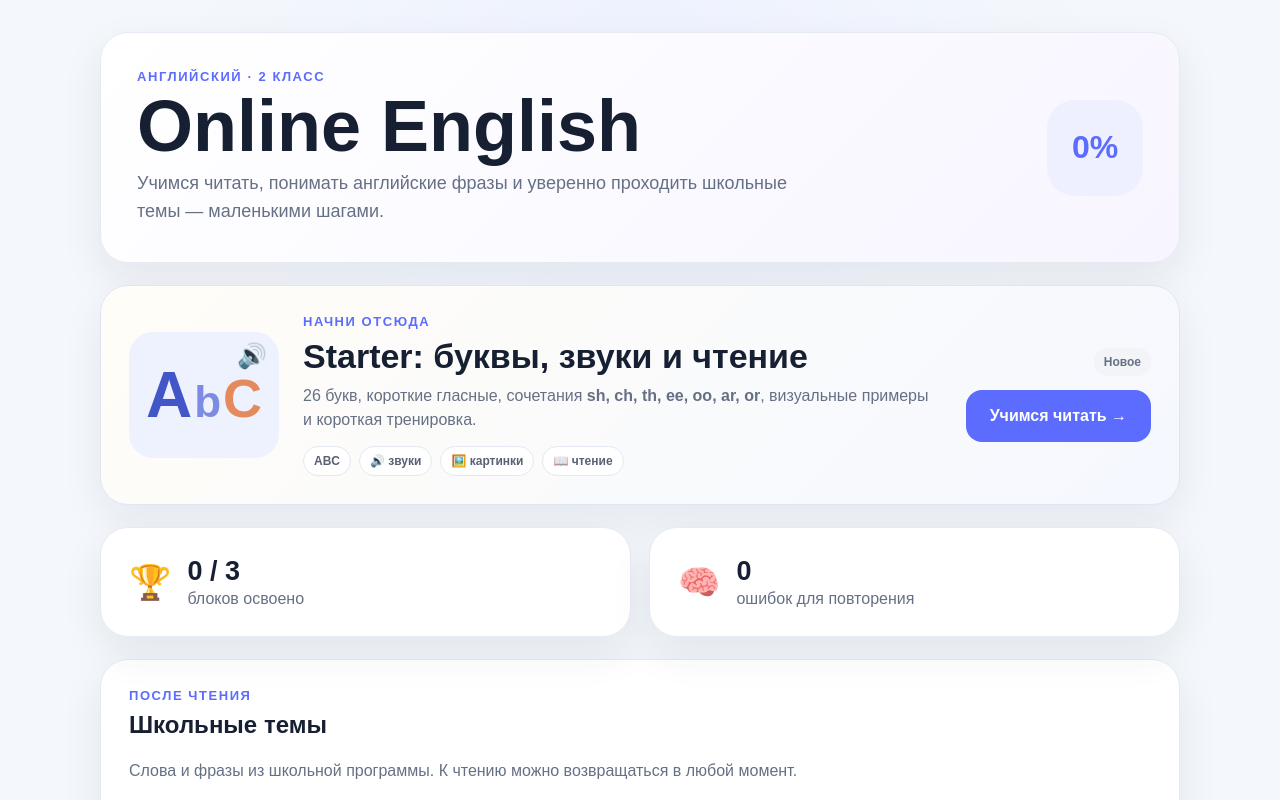
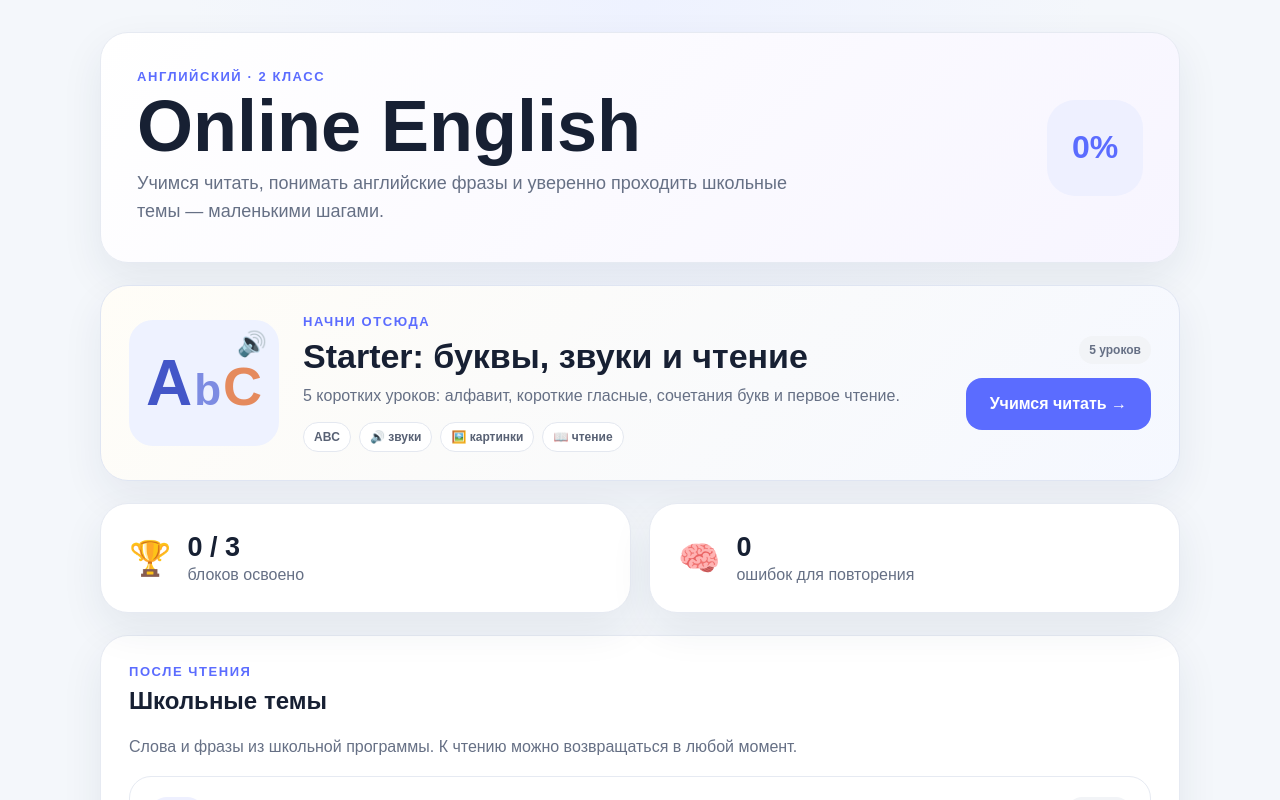
Before and after one commit to mamacita8689-hue/Online_English, a Next.js app: page / in a window 1280 px wide. Shown: the top 800 px of the page. Built offline with nearby package versions, Linux system fonts and the light colour scheme.

Commit message:
feat: aggregate reading lesson progress on course home

```diff
--- a/src/components/CourseHome.tsx
+++ b/src/components/CourseHome.tsx
@@ -3,6 +3,7 @@
 import Link from 'next/link';
 import { useEffect, useMemo, useState } from 'react';
 import { courseUnits } from '@/content/units';
+import { readingLessons } from '@/content/reading/course';
 import { getMistakes, getProgress } from '@/lib/storage';
 
 export default function CourseHome() {
@@ -14,13 +15,19 @@ export default function CourseHome() {
     setMistakesCount(getMistakes().length);
   }, []);
 
-  const readingProgress = progress['starter-reading:starter-reading'];
+  const readingCompleted = useMemo(
+    () => readingLessons.filter((lesson) => progress[`reading-course:${lesson.id}`]?.completed).length,
+    [progress],
+  );
+  const readingPercent = Math.round((readingCompleted / readingLessons.length) * 100);
+  const readingDone = readingCompleted === readingLessons.length;
+
   const completed = useMemo(
     () => courseUnits.filter((unit) => progress[`${unit.id}:${unit.lessons[0].id}`]?.completed).length,
     [progress],
   );
   const totalBlocks = courseUnits.length + 1;
-  const completedBlocks = completed + (readingProgress?.completed ? 1 : 0);
+  const completedBlocks = completed + (readingDone ? 1 : 0);
   const overall = Math.round((completedBlocks / totalBlocks) * 100);
 
   return (
@@ -39,11 +46,11 @@ export default function CourseHome() {
         <div className="reading-entry-copy">
           <p className="eyebrow">Начни отсюда</p>
           <h2>Starter: буквы, звуки и чтение</h2>
-          <p>26 букв, короткие гласные, сочетания <strong>sh, ch, th, ee, oo, ar, or</strong>, визуальные примеры и короткая тренировка.</p>
+          <p>5 коротких уроков: алфавит, короткие гласные, сочетания букв и первое чтение.</p>
           <div className="starter-tags"><span>ABC</span><span>🔊 звуки</span><span>🖼️ картинки</span><span>📖 чтение</span></div>
         </div>
         <div className="reading-entry-action">
-          <span className={`status-pill ${readingProgress?.completed ? 'done' : readingProgress?.bestPercent ? 'started' : ''}`}>{readingProgress?.completed ? '✓ Освоено' : readingProgress?.bestPercent ? `${readingProgress.bestPercent}%` : 'Новое'}</span>
+          <span className={`status-pill ${readingDone ? 'done' : readingPercent > 0 ? 'started' : ''}`}>{readingDone ? '✓ Освоено' : readingPercent > 0 ? `${readingPercent}%` : '5 уроков'}</span>
           <Link className="primary-button" href="/reading">Учимся читать →</Link>
         </div>
       </section>
```
